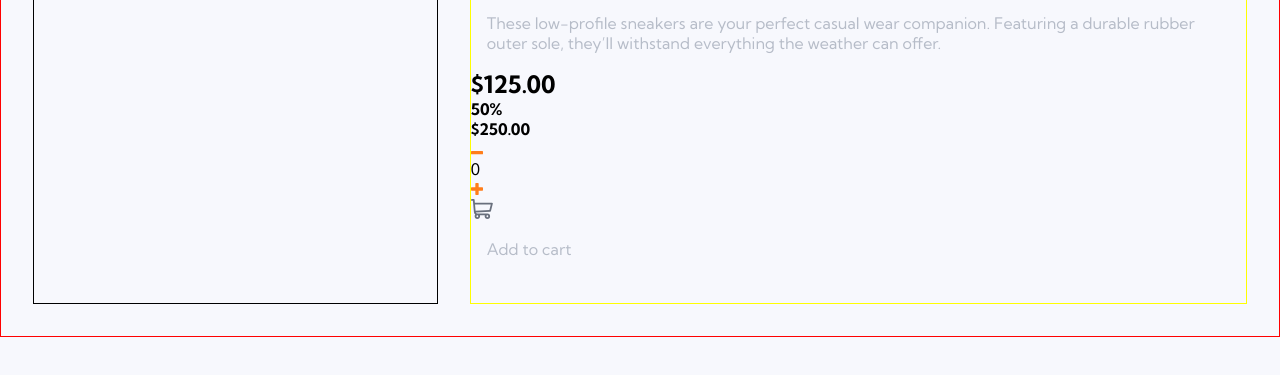
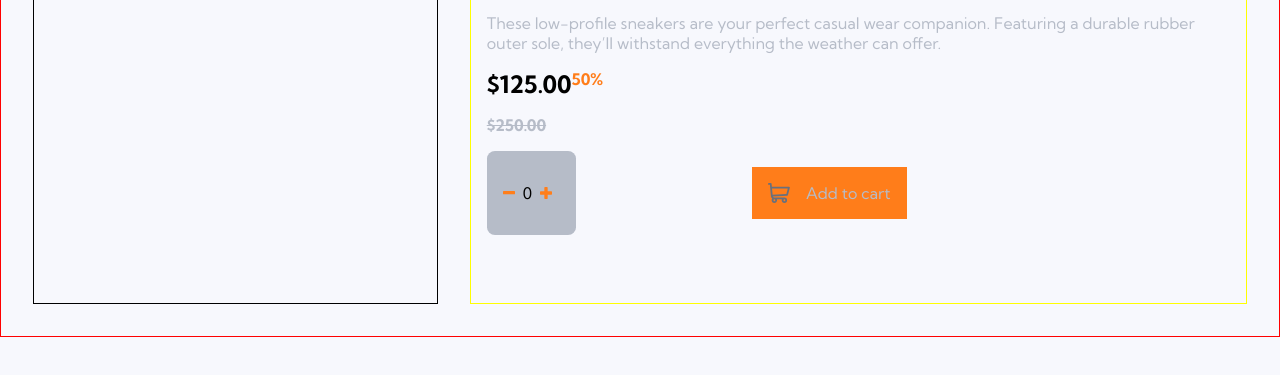
Before and after one commit to Christan14/site-ecommerce, a plain HTML site: page index.html in a window 1280 px wide. Shown: the part 249-624 px from the top of the page. Drawn offline with Linux system fonts and the light colour scheme; a web font is replaced by a local one.

Commit message:
la suite

```diff
--- a/index.html
+++ b/index.html
@@ -80,7 +80,7 @@
             <h1>fall limited edition eneakers</h1>
           </div>
           <div class="description">
-            <p>
+            <p class="text">
               These low-profile sneakers are your perfect casual wear companion.
               Featuring a durable rubber outer sole, they’ll withstand
               everything the weather can offer.
@@ -96,20 +96,22 @@
 
           <div class="count-btn-group">
             <div class="counter-wrapper">
-              <img
+              <img class="minusBtn"
                 id="btnMinus"
                 src="./images/icon-minus.svg"
                 alt="icon icon-minus"
               />
               <div class="counter">0</div>
-              <img id="btnPlus" src="./images/icon-plus.svg" alt="icon plus" />
+              <img class="plusBtn" id="btnPlus" src="./images/icon-plus.svg" alt="icon plus" />
+            </div>
+
+            <div class="btn">
+              <img src="./images/icon-cart.svg" alt="icon cart" />
+              <p class="add">Add to cart</p>
             </div>
           </div>
 
-          <div class="btn">
-            <img src="./images/icon-cart.svg" alt="icon cart" />
-            <p>Add to cart</p>
-          </div>
+
         </div>
       </div>
     </div>
--- a/style.css
+++ b/style.css
@@ -14,6 +14,7 @@
     --clr-LightGrayishBlue: hsl(223, 64%, 98%);
     --clr-White: hsl(0, 0%, 100%);
     --clr-Black: hsl(0, 0%, 0%);
+    --clr-blue: hsl(228, 45%, 44%);
 }
 
 body{
@@ -109,7 +110,7 @@ h1{
     text-transform: capitalize;
     margin: 1rem;
 }
-p{
+.text{
     margin: 1rem;
     color: var(--clr-GrayishBlue);
 }
@@ -120,3 +121,63 @@ article{
     text-transform: uppercase;
     color: var(--clr-orange);
 }
+
+.price-wapper{
+    display: flex;
+    margin: 1rem;
+}
+
+.discount{
+    color:hsl(26, 100%, 55%)
+}
+
+.old-price{
+    color: var(--clr-GrayishBlue);
+    margin: 1rem;
+    text-decoration:line-through
+}
+
+.count-btn-group{
+  display: flex;
+  margin: 1rem;
+  gap: 10rem;
+}
+
+.counter-wrapper{
+    display: flex;
+    padding-left: 1rem;
+    align-items: center;
+    justify-items: center;
+    width: 12%;
+    border: 1px solid none;
+    border-radius: 9%;
+
+    background-color: var(--clr-GrayishBlue);
+
+}
+
+.minusBtn{
+    cursor: pointer;
+}
+
+.counter{
+    padding: 0.5rem;
+
+}
+
+.plusBtn{
+    cursor: pointer;
+}
+
+.btn{
+    background-color: var(--clr-orange);
+    margin: 1rem;
+    display: flex;
+    padding: 1rem;
+
+}
+
+.add{
+    margin-left: 1rem;
+    color: var(--clr-GrayishBlue);
+}
```
